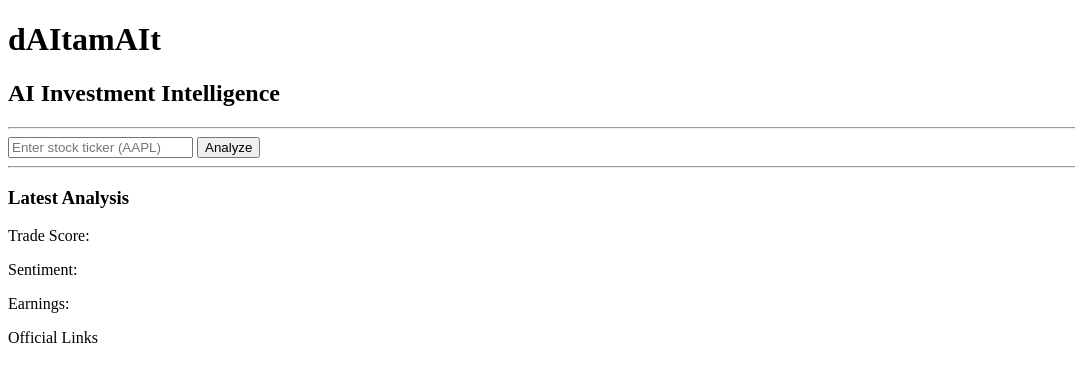
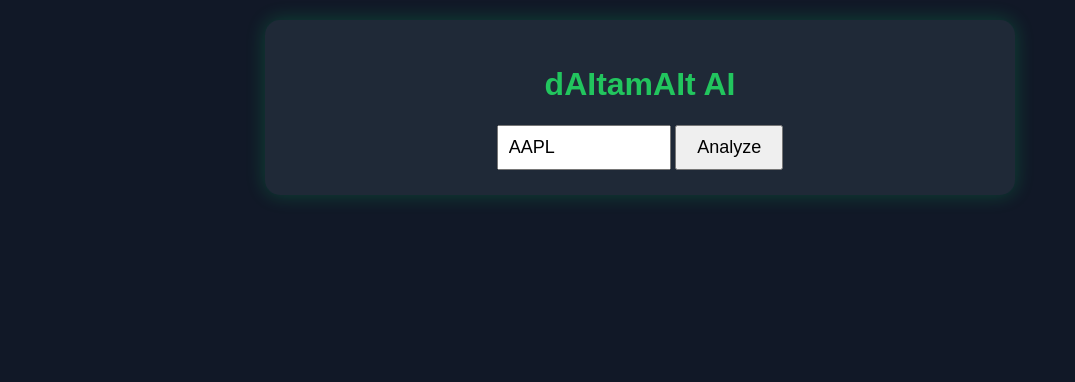
Before and after one commit to FaeMystic/dAItamAIt, a FastAPI app: page / in a window 1280 px wide. Shown: the top 382 px of the page, without its empty margins (0-1075 px from the left). Run offline with FastAPI, Linux system fonts and the light colour scheme.

Commit message:
Version 0.6 - Interactive dashboard UI

```diff
--- a/templates/index.html
+++ b/templates/index.html
@@ -1,40 +1,112 @@
 <!DOCTYPE html>
 <html>
 <head>
-    <title>dAItamAIt</title>
+    <title>dAItamAIt AI</title>
+
+    <style>
+        body{
+            background:#111827;
+            color:white;
+            font-family:Arial;
+            text-align:center;
+        }
+
+	.card{
+    	    background:#1f2937;
+    	    width:700px;
+    	    margin:auto;
+    	    margin-top:20px;
+    	    padding:25px;
+    	    border-radius:15px;
+            box-shadow:0 0 20px rgba(0,255,120,.2);
+	}
+        input{
+            padding:10px;
+            font-size:18px;
+            width:150px;
+        }
+
+        button{
+            padding:10px 20px;
+            font-size:18px;
+            cursor:pointer;
+        }
+
+        h1{
+            color:#22c55e;
+        }
+
+        .metric{
+            font-size:22px;
+            padding:8px;
+        }
+    </style>
+
 </head>
 
 <body>
 
-<h1> dAItamAIt</h1>
+<div class="card">
 
-<h2>AI Investment Intelligence</h2>
+<h1>dAItamAIt AI</h1>
 
-<hr>
+<input id="ticker" value="AAPL">
 
-<form action="/analyze" method="get">
-    <input
-        type="text"
-        name="ticker"
-        placeholder="Enter stock ticker (AAPL)"
-        required>
+<button onclick="analyze()">
+Analyze
+</button>
 
-    <button type="submit">
-        Analyze
-    </button>
-</form>
+<div id="results"></div>
 
-<hr>
+</div>
 
-<h3>Latest Analysis</h3>
+<script>
 
-<p>Trade Score:</p>
+async function analyze(){
 
-<p>Sentiment:</p>
+    let ticker = document.getElementById("ticker").value;
 
-<p>Earnings:</p>
+    let response = await fetch("/analyze?ticker=" + ticker);
 
-<p>Official Links</p>
+    let data = await response.json();
+
+    document.getElementById("results").innerHTML = `
+
+        <h2>${data.signal}</h2>
+
+        <div class="card">
+            <h3>📈 Market Overview</h3>
+
+            <div class="metric"><b>Price:</b> $${data.price}</div>
+            <div class="metric"><b>Trend:</b> ${data.trend}</div>
+            <div class="metric"><b>Confidence:</b> ${data.confidence}</div>
+            <div class="metric"><b>Trade Score:</b> ${data.trade_score}</div>
+        </div>
+
+        <br>
+
+        <div class="card">
+            <h3>🎯 Trade Plan</h3>
+
+            <div class="metric">📍 Entry: $${data.entry_price}</div>
+            <div class="metric">🛑 Stop: $${data.stop_loss}</div>
+            <div class="metric">🎯 Target: $${data.take_profit}</div>
+            <div class="metric">⚖ Risk / Reward: ${data.risk_reward}</div>
+        </div>
+
+        <br>
+
+        <div class="card">
+            <h3>🤖 AI Analysis</h3>
+
+            <p>${data.reason}</p>
+        </div>
+
+    `;
+
+}
+
+</script>
 
 </body>
 </html>
```
